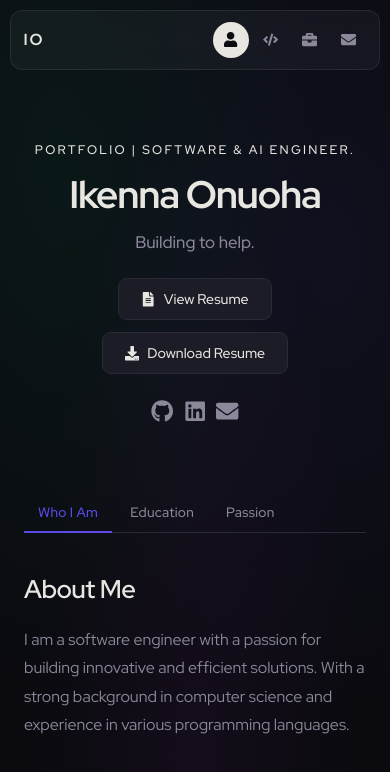
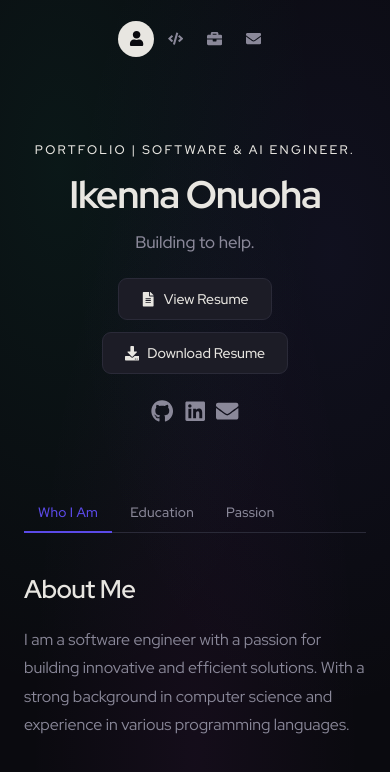
Before and after one commit to jonuoha60/portfolio2, a React (Vite) app: page / in a window 390 px wide. Shown: the top 772 px of the page. Built offline with nearby package versions, Linux system fonts and the light colour scheme.

Commit message:
Removed picture

```diff
--- a/src/components/pages/Header.jsx
+++ b/src/components/pages/Header.jsx
@@ -14,7 +14,6 @@ export const Header = ({ setCurrentPage, currentPage }) => {
       <div className='header-container'>
 
         <div className='logo'>
-          IO
         </div>
 
         <nav className='nav-links'>
--- a/src/constants/styles/Contact.css
+++ b/src/constants/styles/Contact.css
@@ -151,6 +151,10 @@
   .contact-page {
     padding: 100px 24px 80px;
   }
+  .top-container h1 {
+
+  text-align: center;
+}
 }
 
 @media (max-width: 768px) {
--- a/src/constants/styles/Header.css
+++ b/src/constants/styles/Header.css
@@ -4,7 +4,7 @@
   position: fixed;
   top: 0;
   left: 0;
-  padding: 1.2rem 3rem;
+  padding: 1.2rem 170px;
   box-sizing: border-box;
   z-index: 1000;
 }
@@ -15,10 +15,10 @@
   justify-content: space-between;
   align-items: center;
   padding: 1rem 1.5rem;
-  border: 1px solid rgba(255, 255, 255, 0.08);
+  /* border: 1px solid rgba(255, 255, 255, 0.08); */
   border-radius: 18px;
-  background: rgba(255, 255, 255, 0.04);
-  backdrop-filter: blur(12px);
+  /* background: rgba(255, 255, 255, 0.04); */
+  /* backdrop-filter: blur(12px); */
 }
 
 /* ─── Logo ──────────────────────────────────────────────────────── */
@@ -94,16 +94,24 @@
   }
 
   .header-container {
-    flex-direction: row;
+    position: relative;
+    display: flex;
+    justify-content: center; /* Centers the nav */
+    align-items: center;
     padding: 0.8rem 1rem;
     border-radius: 14px;
   }
 
   .logo {
+    position: absolute;
+    left: 1rem;
     font-size: 1.1rem;
   }
 
   .nav-links {
+    display: flex;
+    justify-content: center;
+    align-items: center;
     gap: 0.3rem;
   }
 
--- a/src/constants/styles/Projects.css
+++ b/src/constants/styles/Projects.css
@@ -119,6 +119,7 @@
     gap: 1.5rem;
   }
 
+
   .project-card {
     padding: 1.5rem;
   }
@@ -127,6 +128,8 @@
     font-size: 1.5rem;
   }
 
+
+
   .project-card p {
     font-size: 0.95rem;
   }
```
